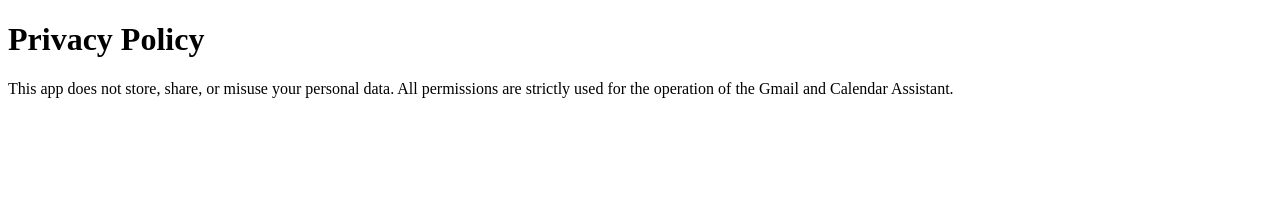
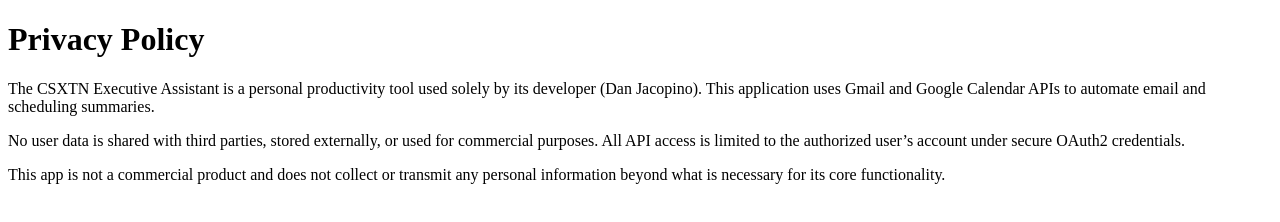
Before and after one commit to Manaflare64/csxtn-assistant-site, a plain HTML site: page privacy.html in a window 1280 px wide. Drawn offline with Linux system fonts and the light colour scheme.

Commit message:
privacy.html

```diff
--- a/privacy.html
+++ b/privacy.html
@@ -2,10 +2,12 @@
 <html lang="en">
 <head>
   <meta charset="UTF-8">
-  <title>Privacy Policy</title>
+  <title>Privacy Policy - CSXTN Executive Assistant</title>
 </head>
 <body>
   <h1>Privacy Policy</h1>
-  <p>This app does not store, share, or misuse your personal data. All permissions are strictly used for the operation of the Gmail and Calendar Assistant.</p>
+  <p>The CSXTN Executive Assistant is a personal productivity tool used solely by its developer (Dan Jacopino). This application uses Gmail and Google Calendar APIs to automate email and scheduling summaries.</p>
+  <p>No user data is shared with third parties, stored externally, or used for commercial purposes. All API access is limited to the authorized user’s account under secure OAuth2 credentials.</p>
+  <p>This app is not a commercial product and does not collect or transmit any personal information beyond what is necessary for its core functionality.</p>
 </body>
 </html>
```
